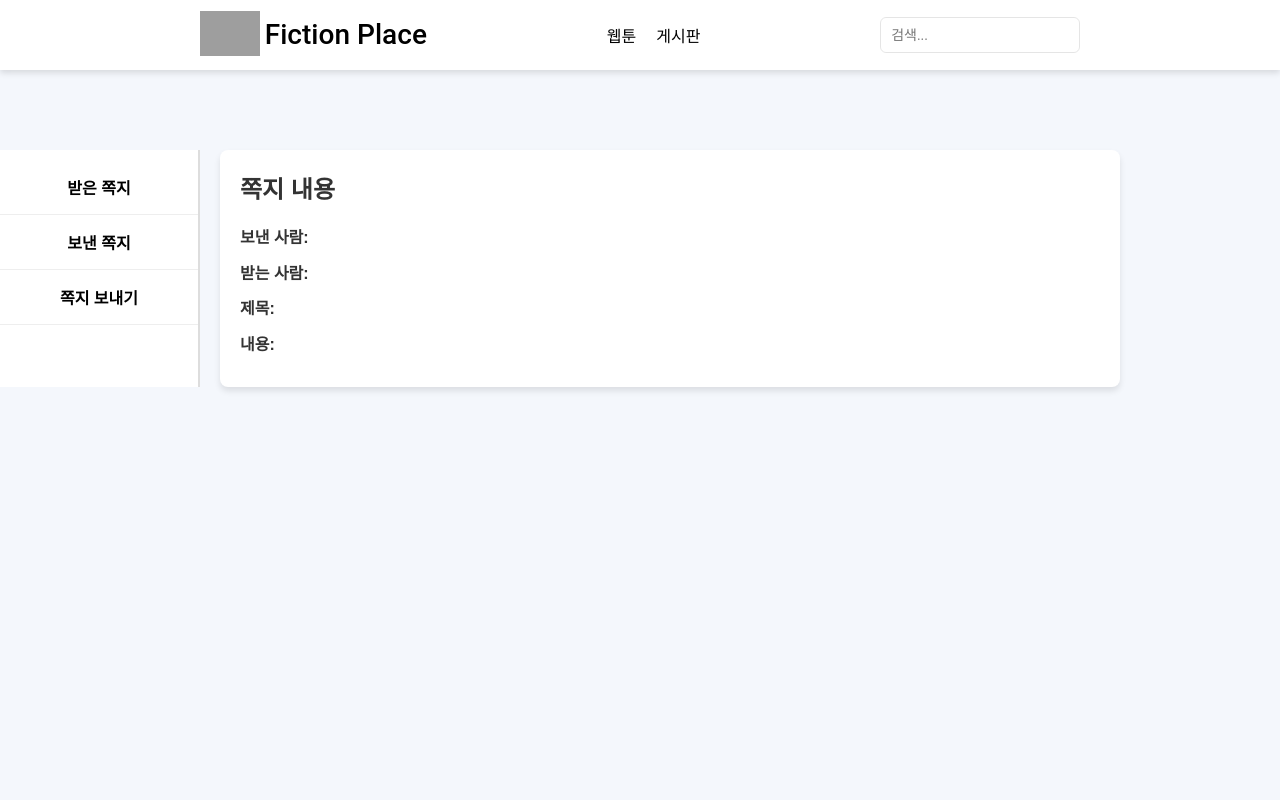
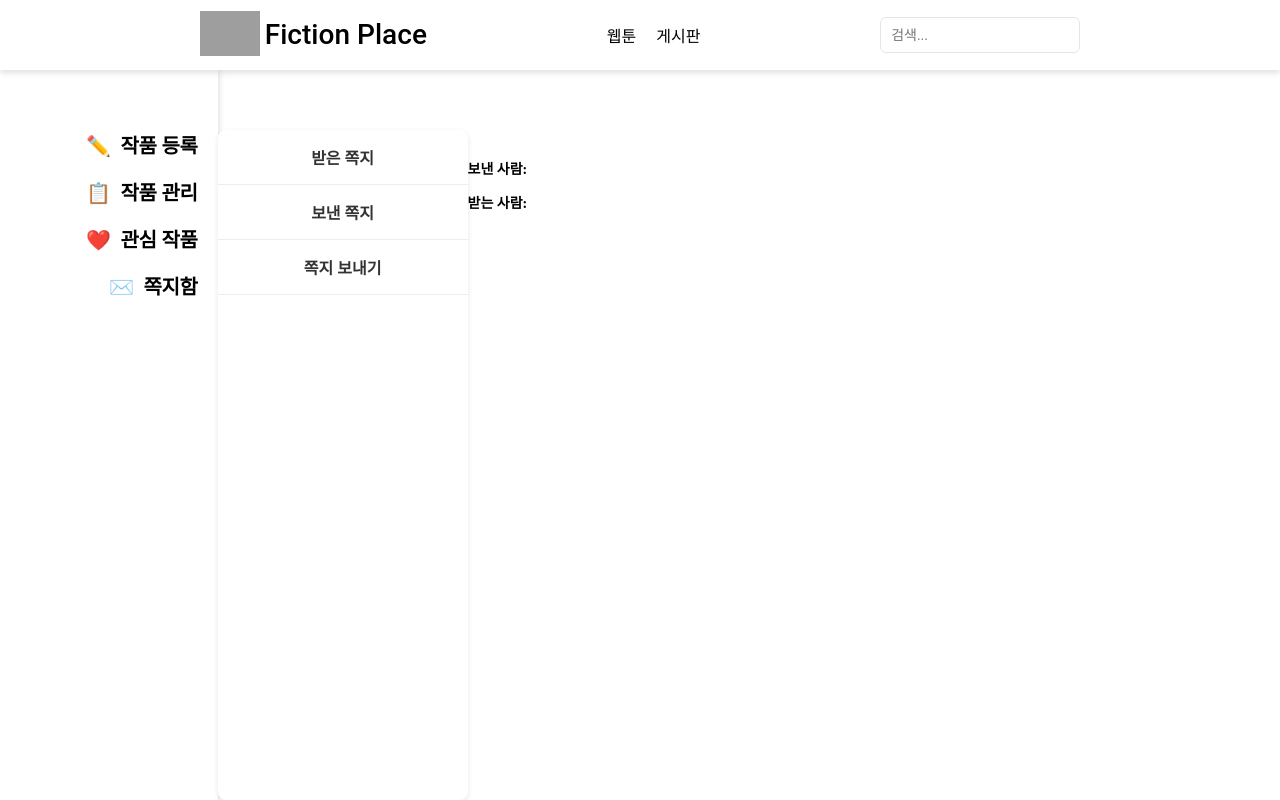
Before and after one commit to EunKyu00/FictionPlace, a Spring app: template src/main/resources/templates/message_detail.html in a window 1280 px wide. Run offline with Thymeleaf, Linux system fonts and the light colour scheme; the template is opened without the code that fills it, so the values that code supplies are empty; some of the project's set-up classes (security, data sources, template engines, error pages and the like) are left out, and stand-ins take their place; grey boxes are pictures that could not be loaded.

Commit message:
쪽지 디테일페이지

```diff
--- /dev/null
+++ b/src/main/resources/static/CSS/message_detail.css
@@ -0,0 +1,120 @@
+.content_wrap {
+    display: flex;
+    min-height: calc(100vh - 70px);
+}
+
+.sidebar {
+  width: 17%;/* 네비게이션 바 아래부터 화면 끝까지 차지 */
+  background-color: #ffffff;
+  display: flex;
+  flex-direction: column;
+  align-items: flex-end;
+  padding: 20px;
+  box-shadow: 2px 0 5px rgba(0, 0, 0, 0.1);
+}
+.icon-status {
+  display: none;
+}
+.profile-link {
+  text-decoration: none !important;
+}
+
+.sidebar-item a {
+  display: flex;
+  margin-top: 25px; /* 각 항목 사이의 간격 */
+  cursor: pointer;
+  color: #000000 !important;
+  font-family: "Rubik", sans-serif;
+  font-style: normal;
+  font-weight: 700;
+  font-size: 20px;
+  line-height: 22px;
+  letter-spacing: -0.408px;
+  text-decoration: none !important;
+}
+
+.sidebar-item:hover {
+  color: #414141 !important; /* 항목에 마우스를 올렸을 때 색상 변경 */
+}
+
+.sidebar-icon {
+  margin-right: 10px; /* 아이콘과 텍스트 사이의 간격 */
+  color: #7b7b7b; /* 기본 아이콘 색상 */
+}
+
+.sidebar-item:hover .sidebar-icon {
+  color: #414141 !important; /* 호버 시 아이콘 색상 변경 */
+}
+
+.sidebar-item:first-child {
+  margin-top: 20px;
+}
+
+/* 메뉴 부분 */
+.container {
+    display: flex;
+    flex-grow: 1;
+    min-width: 0;
+    padding-top: 60px; /* 네비게이션 바 높이만큼 패딩 추가 */
+}
+
+/* 메뉴 */
+.tabs {
+    display: flex;
+    flex-direction: column;
+    min-width: 250px; /* 메뉴의 너비 */
+    background-color: #ffffff;
+    border-radius: 8px;
+    box-shadow: 0 2px 5px rgba(0, 0, 0, 0.1);
+}
+
+.tab {
+    padding: 15px;
+    font-weight: bold;
+    color: #333;
+    text-align: center;
+    text-decoration: none;
+    border-bottom: 1px solid #eee;
+    transition: background-color 0.3s, color 0.3s;
+}
+
+.tab:hover {
+    background-color: #242424;
+    color: #ffffff;
+}
+
+.tab.active {
+    background-color: #242424;
+    color: #ffffff;
+    border-left: 5px solid #484848;
+}
+
+.message-detail {
+    flex-grow: 1;
+}
+
+.ms-title {
+    font-size: 1.375rem;
+    margin: 0;
+    padding: 7px 0;
+    font-weight: 400;
+}
+
+.ms-send, .ms-sent {
+    font-size: 0.875rem;
+}
+
+.ms-content {
+    padding: 0;
+    margin: 0;
+    border: 1px solid #D5D5D5;
+    min-width: 520px;
+    min-height: 120px;
+    padding-left: 25px;
+    padding-top: 26px;
+}
+
+.ms-content > sapan {
+    display: inline-block;
+    min-width: 500px;
+}
--- a/src/main/resources/templates/message_detail.html
+++ b/src/main/resources/templates/message_detail.html
@@ -5,102 +5,60 @@
     <meta name="viewport" content="width=device-width, initial-scale=1.0">
     <title>쪽지 상세</title>
     <link rel="stylesheet" th:href="@{/CSS/Navber.css}">
-    <style>
-        /* 전체 페이지 스타일 */
-        body {
-            font-family: Arial, sans-serif;
-            margin: 0;
-            padding: 0;
-            background-color: #f4f7fc;
-        }
-
-        /* 네비바 고정 위치 */
-        .navbar {
-            width: 100%;
-            padding: 10px 20px;
-            background-color: #fff;
-            position: fixed;
-            top: 0;
-            left: 0;
-            z-index: 1000;
-        }
-
-        /* 페이지 레이아웃 */
-        .container {
-            display: flex;
-            margin-top: 80px;  /* 네비바 높이만큼 마진을 주어 콘텐츠가 가려지지 않도록 함 */
-        }
-
-        /* 메뉴 */
-        .tabs {
-            display: flex;
-            flex-direction: column;
-            width: 200px;
-            background-color: #fff;
-            border-right: 2px solid #ddd;
-            padding: 10px 0;
-        }
-
-        .tab {
-            padding: 15px;
-            text-align: center;
-            font-weight: bold;
-            text-decoration: none;
-            color: black;
-            border-bottom: 1px solid #eee;
-        }
-
-        .tab:hover {
-            background-color: #007BFF;
-            color: white;
-        }
-
-        /* 쪽지 상세 내용 */
-        .message-detail {
-            flex-grow: 1;
-            padding: 20px;
-            background-color: white;
-            border-radius: 8px;
-            box-shadow: 0 4px 6px rgba(0, 0, 0, 0.1);
-            margin-left: 20px;
-            width: 100%; /* 최대 가로 길이를 100%로 설정 */
-            max-width: 900px;  /* 최대 너비 설정 */
-            max-height: 500px;  /* 최대 높이 설정 */
-            overflow-y: auto;   /* 내용이 길어지면 스크롤 생기게 설정 */
-        }
-
-        .message-detail h2 {
-            margin-top: 0;
-            font-size: 24px;
-            color: #333;
-        }
-
-        .message-detail p {
-            font-size: 16px;
-            line-height: 1.6;
-            margin: 10px 0;
-            color: #555;
-        }
-
-        .message-detail strong {
-            font-weight: bold;
-            color: #333;
-        }
-
-        /* 보낸 사람 텍스트에 호버 색상 적용 */
-        .message-detail .sender {
-            color: #007BFF; /* 메뉴 호버 색상 */
-        }
-
-        /* 받는 사람 텍스트에 호버 색상 적용 */
-        .message-detail .receiver {
-            color: #007BFF; /* 메뉴 호버 색상 */
-        }
-    </style>
+    <link rel="stylesheet" th:href="@{/CSS/message_detail.css}">
 </head>
 <body>
 <div class="navbar" th:replace="~{navbar :: navbar}"></div>
+<div class="content_wrap">
+    <!-- 사이드바 -->
+    <div class="sidebar">
+        <div class="sidebar-item">
+            <!-- 일반 사용자를 위한 링크 -->
+            <a th:if="${session.loginUser != null}"
+               th:href="@{/profile/user/{id}(id=${session.loginUser.id})}"
+               class="sidebar-link">
+                <span class="sidebar-icon">🏠</span> 프로필 홈
+            </a>
 
+            <!-- 회사 사용자를 위한 링크 -->
+            <a th:if="${session.loginCompanyUser != null}"
+               th:href="@{/profile/company/{id}(id=${session.loginCompanyUser.id})}"
+               class="sidebar-link">
+                <span class="sidebar-icon">🏢</span> 회사 프로필 홈
+            </a>
+        </div>
+        <div class="sidebar-item">
+            <a th:href="@{/webtoon/create}" class="sidebar-link">
+                <span class="sidebar-icon">✏️</span> 작품 등록
+            </a>
+        </div>
+        <div class="sidebar-item">
+            <a th:href="@{/my/webtoon}" class="sidebar-link">
+                <span class="sidebar-icon">📋</span> 작품 관리
+            </a>
+        </div>
+        <div class="sidebar-item">
+            <a th:href="@{/my/favorite/webtoon}" class="sidebar-link">
+                <span class="sidebar-icon">❤️</span> 관심 작품
+            </a>
+        </div>
+        <div class="sidebar-item">
+            <a th:href="@{/message/menu}" class="sidebar-link">
+                <span class="sidebar-icon">✉️</span> 쪽지함
+            </a>
+        </div>
+        <div class="sidebar-item">
+            <a th:if="${session.loginUser != null}"
+               th:href="@{/profile/user/{id}/modify(id=${session.loginUser.id})}" class="sidebar-link">
+                <span class="sidebar-icon">🖊️</span> 정보 수정
+            </a>
+            <!-- 회사 사용자를 위한 링크 -->
+            <a th:if="${session.loginCompanyUser != null}"
+               th:href="@{/profile/company/{id}(id=${session.loginCompanyUser.id})}" class="sidebar-link">
+                <span class="sidebar-icon">🖊️</span> 정보 수정
+            </a>
+        </div>
+    </div>
     <div class="container">
         <!-- 왼쪽에 세로로 정렬된 메뉴 -->
         <div class="tabs">
@@ -111,21 +69,22 @@
 
         <!-- 메시지 상세 내용 -->
         <div class="message-detail">
-        <h2>쪽지 내용</h2>
+            <p class="ms-title"><spn th:text="${message.title}"></span></p>
             <!-- 보낸 사람 정보 추가 -->
-        <p><strong>보낸 사람:</strong>
+            <p class="ms-send"><strong>보낸 사람:</strong>
                 <span class="sender" th:text="${message.senderSiteUser != null ? message.senderSiteUser.nickname :
                                 message.senderCompanyUser != null ? message.senderCompanyUser.companyName : ''}"></span>
             </p>
 
             <!-- 받는 사람 정보 추가 -->
-        <p><strong>받는 사람:</strong>
+            <p class="ms-sent"><strong>받는 사람:</strong>
                 <span class="receiver" th:text="${message.receiverSiteUser != null ? message.receiverSiteUser.nickname :
                                 message.receiverCompanyUser != null ? message.receiverCompanyUser.companyName : ''}"></span>
             </p>
 
-        <p><strong>제목:</strong> <span th:text="${message.title}"></span></p>
-        <p><strong>내용:</strong> <span th:text="${message.content}"></span></p>
+
+            <p clss="ms-content"><sapan th:text="${message.content}"></sapan></p>
+        </div>
     </div>
 </div>
 </body>
```
Lines whose indentation alone changed are shown as unchanged.
